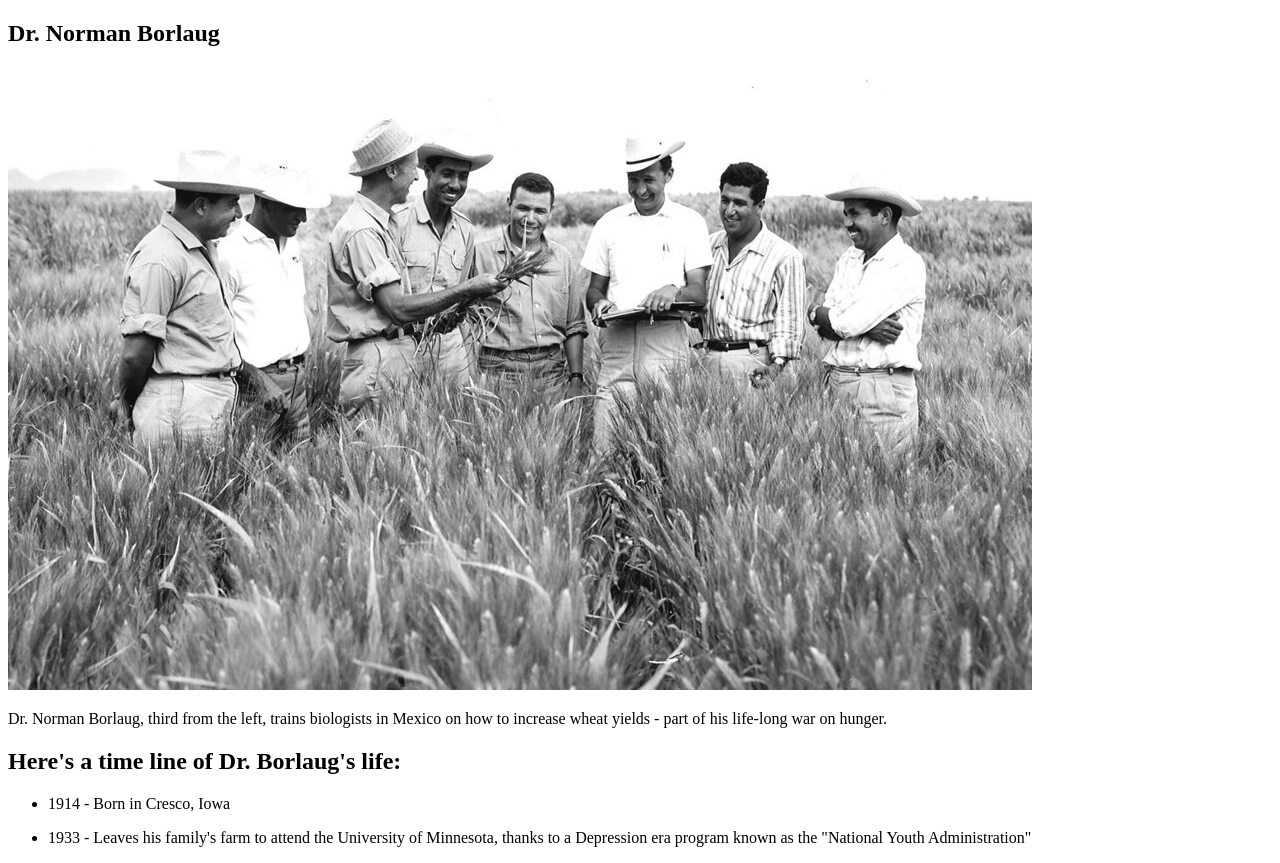
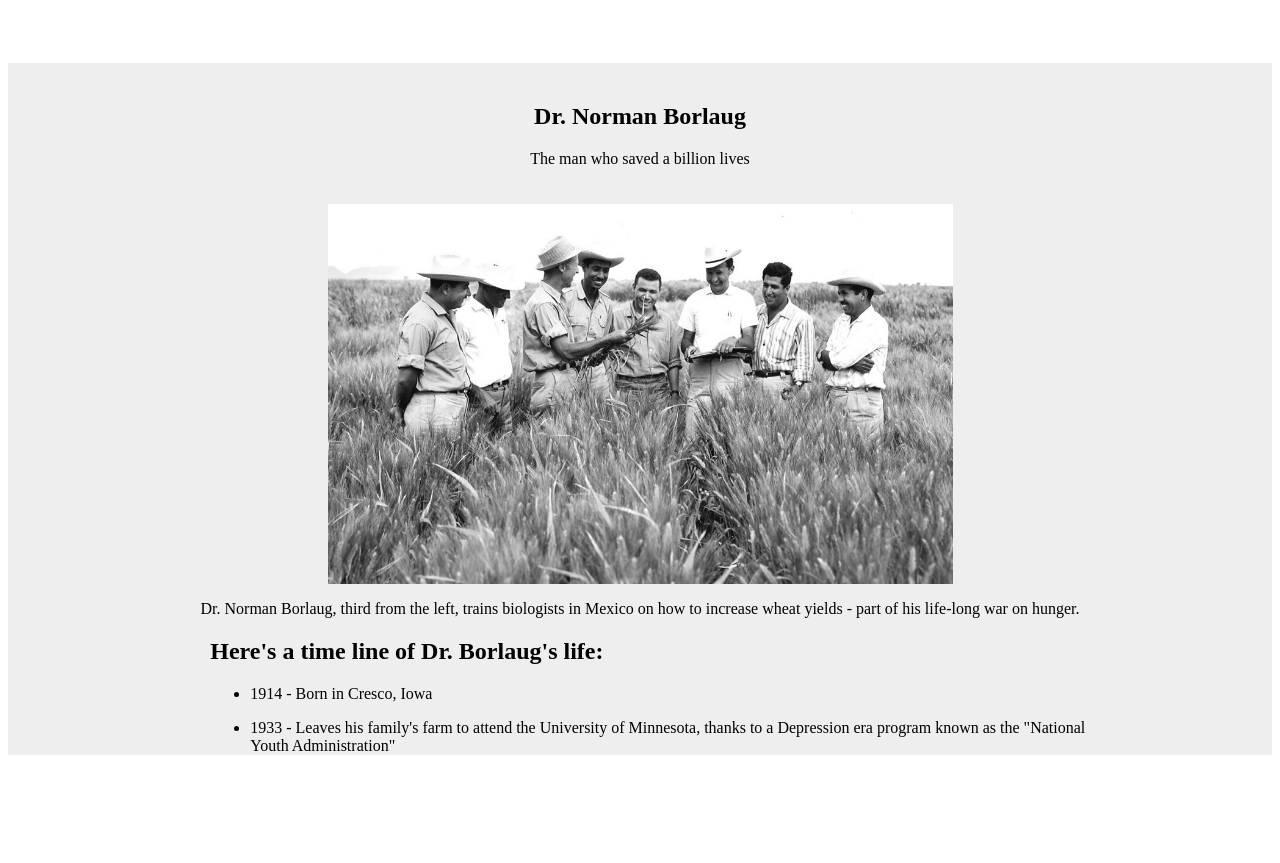
Before and after one commit to umairarshadbutt/Microverse-Trial-Lydia-Umair, a plain HTML site: page index.html in a window 1280 px wide. After the commit the page ends 800 px from the top, so only its background shows below. Drawn offline with Linux system fonts and the light colour scheme.

Commit message:
codding challenge is completed

```diff
--- a/css/style.css
+++ b/css/style.css
@@ -0,0 +1,15 @@
+#image {
+    width: 100%;
+    height: auto;
+    max-width: 625px;
+    margin-left: auto;
+    margin-right: auto;
+    display: block;
+    }
+#main{
+    background-color: #eee;
+}
+#tribute-info{
+    margin-left: 16%;
+    margin-right: 12%;
+}
--- a/index.html
+++ b/index.html
@@ -8,13 +8,16 @@
 
   <body>
     <script src="https://cdn.freecodecamp.org/testable-projects-fcc/v1/bundle.js"></script>
-    <main id="main">
+    <main id="main" >
       <section id="title">
-        <h1>Dr. Norman Borlaug</h1>
+        <div style="text-align: center;    text-align: center;margin-top: 63px;padding-top: 20px;padding-bottom: 20px;">
+          <h1>Dr. Norman Borlaug</h1>
+        <p>The man who saved a billion lives</p>
+        </div>
         <div id="img-div" >
-          <img id="image" src="trial.jpg">
-          <div id="imd-caption">
-            <p>Dr. Norman Borlaug, third from the left,
+          <img id="image" style="width: 100%; height: auto;"src="trial.jpg">
+          <div id="img-caption">
+            <p style="text-align: center;">Dr. Norman Borlaug, third from the left,
               trains biologists in Mexico on how to increase wheat yields -
                part of his life-long war on hunger.</p>
           </div>
```
